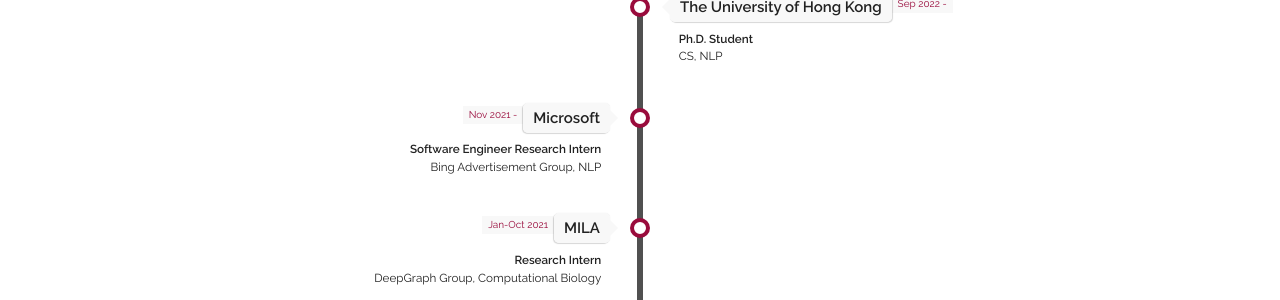
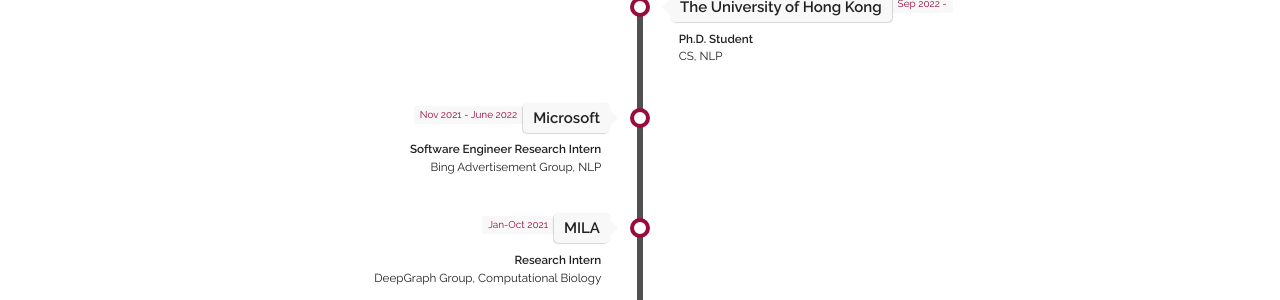
Before and after one commit to chang-github-00/-changma, a Jekyll site: the page built from index.html, in a window 1280 px wide and 900 px high, scrolled down 2498 px. Shown: the part 151-451 px from the top of the window. Built offline with Jekyll 4.4.1, drawn with Linux system fonts in a browser that asks for light colours; some web fonts are replaced.

Commit message:
edit timeline

```diff
--- a/_data/experience.yaml
+++ b/_data/experience.yaml
@@ -11,7 +11,7 @@ experiences:
   category: "school"
 
 - place: "Microsoft"
-  time: "Nov 2021 - "
+  time: "Nov 2021 - June 2022"
   title: "Software Engineer Research Intern"
   subtitle: "Bing Advertisement Group, NLP"
   category: "work"
```
